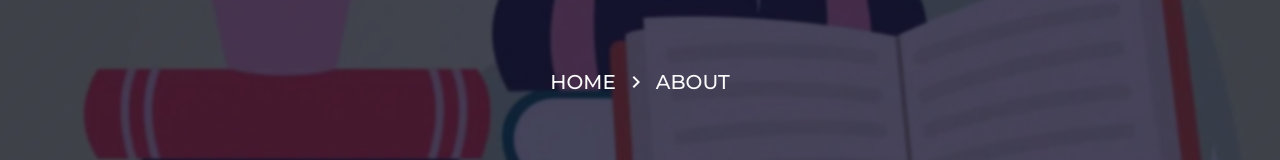
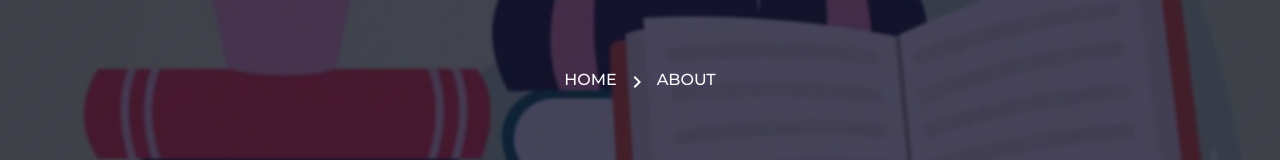
Before and after one commit to al-imam/lpi, a React (Vite) app: page /about in a window 1280 px wide. Shown: the part 138-298 px from the top of the page. Built offline with nearby package versions, Linux system fonts and the light colour scheme.

Commit message:
change font size

```diff
--- a/src/components/Location/location.module.css
+++ b/src/components/Location/location.module.css
@@ -1,7 +1,7 @@
 .container {
   padding-block: 5rem;
   background-image: url("/public/assets/BestBooks.jpg");
-  background-position: center;
+  background-position: center center;
   background-size: 100%;
   background-repeat: no-repeat;
   position: relative;
@@ -24,7 +24,7 @@
   justify-content: center;
   font-family: var(--ff-m);
   font-weight: var(--fw-500);
-  font-size: var(--h5);
+  font-size: var(--h6);
   color: var(--gray-50);
   text-transform: uppercase;
 }
```
